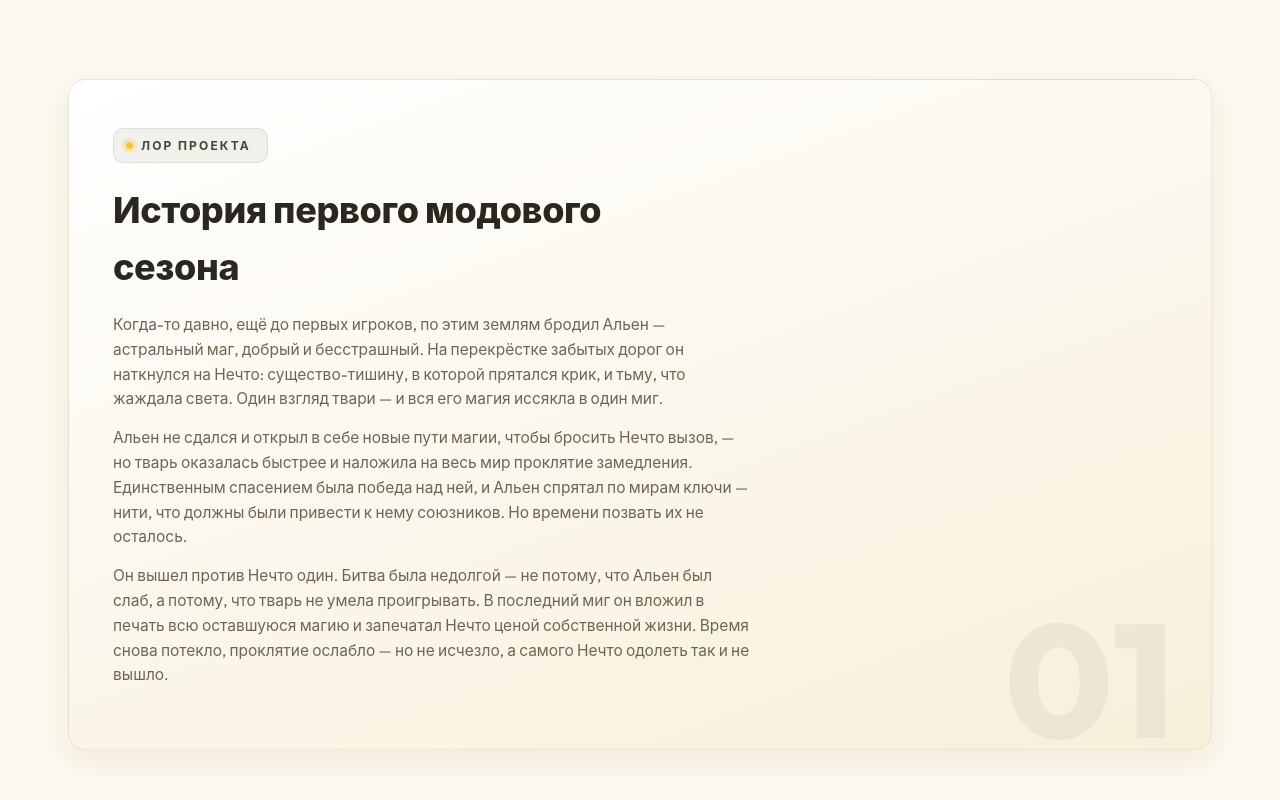
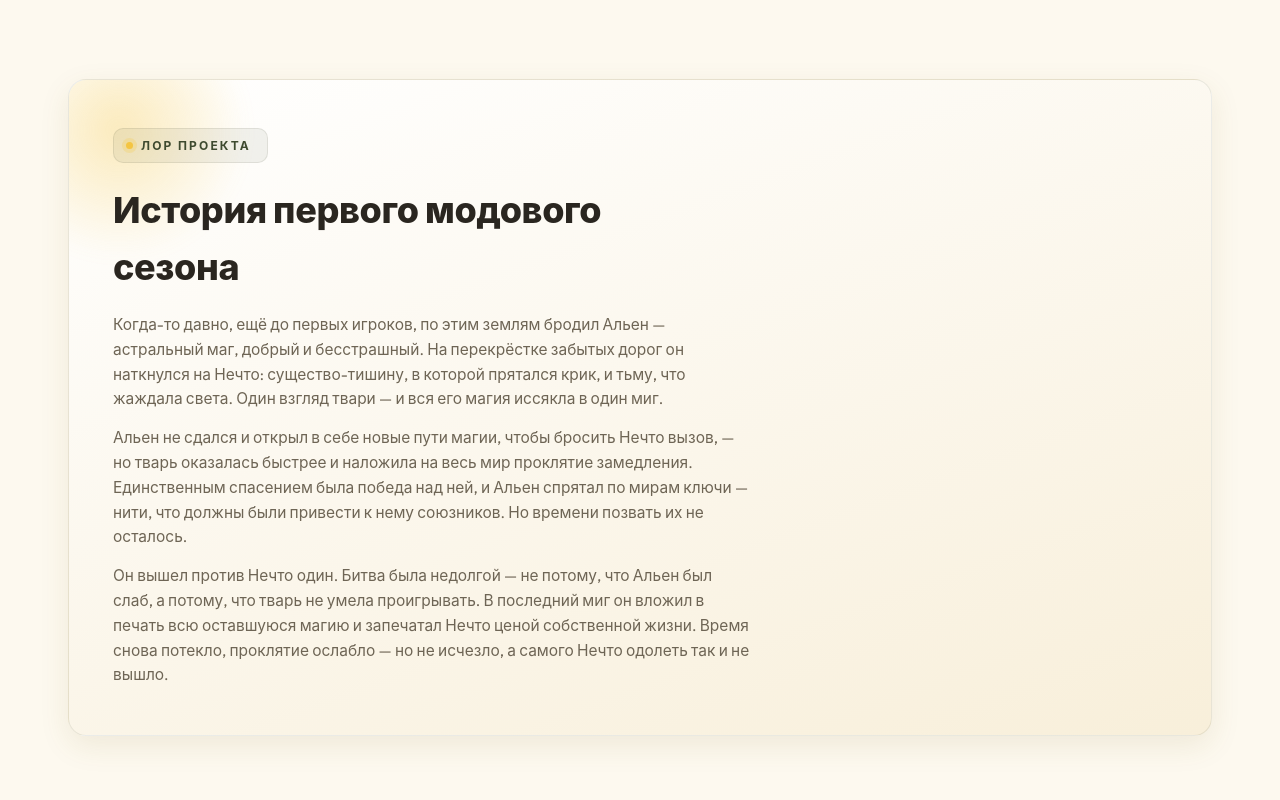
Before and after one commit to Dtermi/clarity, a website: page about.html in a window 1280 px wide. Shown: the part 1580-2380 px from the top of the page. Drawn offline with Linux system fonts and the light colour scheme.

Commit message:
Add files via upload

```diff
--- a/about.html
+++ b/about.html
@@ -26,11 +26,15 @@
     box-shadow:var(--shadow-md);
     color:var(--ink); position:relative; overflow:hidden;
   }
-  .lore-panel .eyebrow{ display:inline-flex; margin-bottom:18px; }
-  .lore-panel h2{ color:var(--ink); font-size:clamp(26px,3.2vw,36px); margin-bottom:16px; max-width:620px; }
-  .lore-panel p{ color:var(--ink-soft); font-size:15.5px; max-width:640px; margin-bottom:14px; }
+  .lore-panel::before{
+    content:''; position:absolute; top:-80px; left:-80px; width:260px; height:260px;
+    border-radius:50%; background:radial-gradient(circle, var(--sand), transparent 70%);
+    opacity:.35; filter:blur(10px); pointer-events:none; z-index:0;
+  }
+  .lore-panel .eyebrow{ display:inline-flex; margin-bottom:18px; position:relative; z-index:1; }
+  .lore-panel h2{ color:var(--ink); font-size:clamp(26px,3.2vw,36px); margin-bottom:16px; max-width:620px; position:relative; z-index:1; }
+  .lore-panel p{ color:var(--ink-soft); font-size:15.5px; max-width:640px; margin-bottom:14px; position:relative; }
   .lore-panel p:last-child{ margin-bottom:0; }
-  .lore-mark{ position:absolute; right:36px; bottom:-10px; font-size:160px; font-weight:800; color:rgba(62,74,47,.06); line-height:1; user-select:none; }
 
   .tech-chips{ display:flex; flex-wrap:wrap; gap:10px; justify-content:center; }
   .tech-chips .pill-tag{ background:#fff; border:1px solid var(--line); padding:10px 16px; font-size:13.5px; }
@@ -140,7 +144,6 @@
     <p>Когда-то давно, ещё до первых игроков, по этим землям бродил Альен — астральный маг, добрый и бесстрашный. На перекрёстке забытых дорог он наткнулся на Нечто: существо-тишину, в которой прятался крик, и тьму, что жаждала света. Один взгляд твари — и вся его магия иссякла в один миг.</p>
     <p>Альен не сдался и открыл в себе новые пути магии, чтобы бросить Нечто вызов, — но тварь оказалась быстрее и наложила на весь мир проклятие замедления. Единственным спасением была победа над ней, и Альен спрятал по мирам ключи — нити, что должны были привести к нему союзников. Но времени позвать их не осталось.</p>
     <p>Он вышел против Нечто один. Битва была недолгой — не потому, что Альен был слаб, а потому, что тварь не умела проигрывать. В последний миг он вложил в печать всю оставшуюся магию и запечатал Нечто ценой собственной жизни. Время снова потекло, проклятие ослабло — но не исчезло, а самого Нечто одолеть так и не вышло.</p>
-    <div class="lore-mark">01</div>
   </div>
 
   <div class="section-head reveal" style="margin-top:88px;">
```
